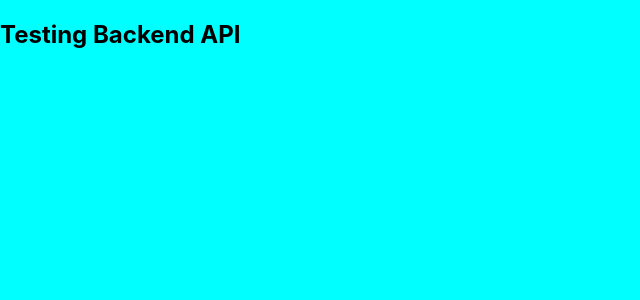
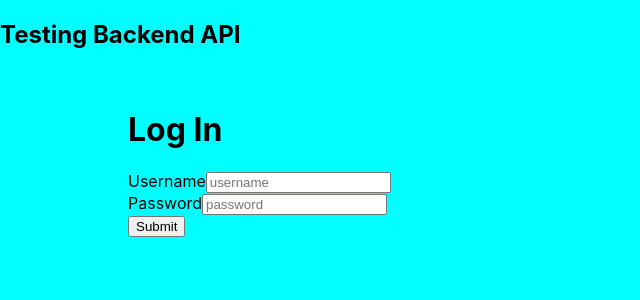
Before and after one commit to Alaska01/Frontend_Capstone_React, a React (Create React App) app: page / in a window 1280 px wide. Shown: the top 300 px of the page, without its empty margins (0-640 px from the left). Built offline with nearby package versions, Linux system fonts and the light colour scheme; no server answers.

Commit message:
Add Login and SignUp components

```diff
--- a/src/App.js
+++ b/src/App.js
@@ -3,6 +3,7 @@ import { BrowserRouter as Router, Routes, Route } from 'react-router-dom';
 import HouseDetail from './containers/HouseDetail';
 import HouseListing from './containers/HouseListing';
 import Header from './containers/Header';
+import Login from './containers/Login';
 // import ProductListing from './containers/ProductListing';
 
 function App() {
@@ -10,6 +11,7 @@ function App() {
     <div className="App">
       <Router>
         <Header />
+        <Login />
         <Routes>
           <Route path="/" exact element={<HouseListing />} />
           {/* <Route exact path="/" element={<ProductListing />} /> */}
--- /dev/null
+++ b/src/containers/Login.js
@@ -0,0 +1,65 @@
+import React, {useState} from 'react'
+
+function Login(props){
+    const [username, setUsername] = useState("")
+    const [password, setPassword] = useState("")
+
+    const handleUsernameChange = (evt) => {
+        setUsername(evt.target.value)
+    }
+
+    const handlePasswordChange = (evt) => {
+        setPassword(evt.target.value)
+    }
+
+    const handleSubmit = (evt) => {
+        evt.preventDefault()
+        fetch(`http://localhost:3001/api/v1/login`, {
+            method: "POST",
+            headers: {
+                "Content-Type": "application/json",
+                "Accept": "application/json"
+            },
+            body: JSON.stringify({
+                "user": {
+                    username,
+                    password
+                }
+            })
+        })
+        .then(resp => resp.json())
+        .then(data => {
+            localStorage.setItem("token", data.token)
+            props.handleLogin(data.user)
+        })
+
+        setUsername("")
+        setPassword("")
+    }
+    const formDivStyle = {
+        margin: "auto",
+        padding: "20px",
+        width: "80%"
+    }
+    return(
+        <div>
+            <div style={formDivStyle}>
+            <h1>Log In</h1>
+            <form class="ui form" onSubmit={handleSubmit}>
+                <div class="field">
+                    <label>Username</label>
+                    <input value={username} onChange={handleUsernameChange} type="text" placeholder="username"/>
+                </div>
+                <div class="field">
+                    <label>Password</label>
+                    <input value={password} onChange={handlePasswordChange} type="password" placeholder="password"/>
+                </div>
+
+                <button class="ui button" type="submit">Submit</button>
+            </form>
+        </div>
+        </div>
+    )
+}
+
+export default Login
--- /dev/null
+++ b/src/containers/SignUp.js
@@ -0,0 +1 @@
+import React from "react";
```
Also changed, not shown: src/redux/reducers/favouriteReducer.js (deleted).
